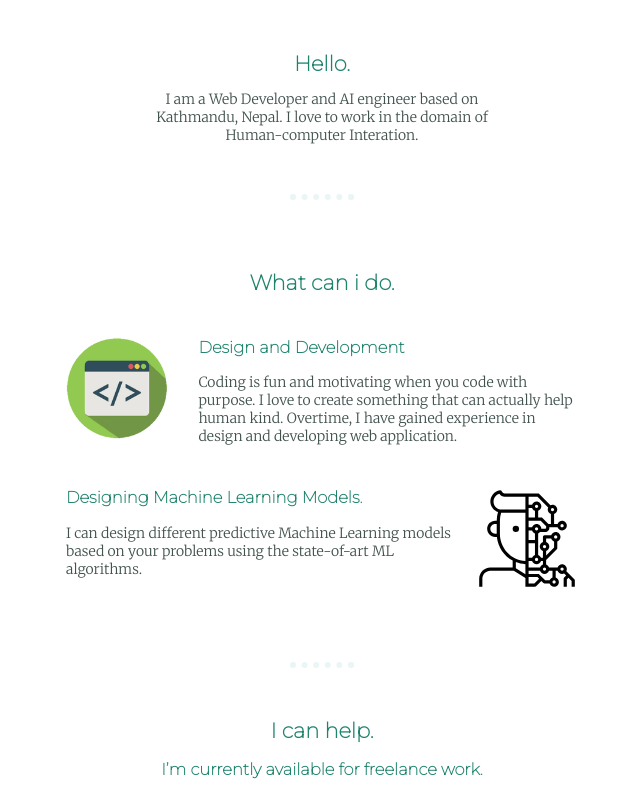
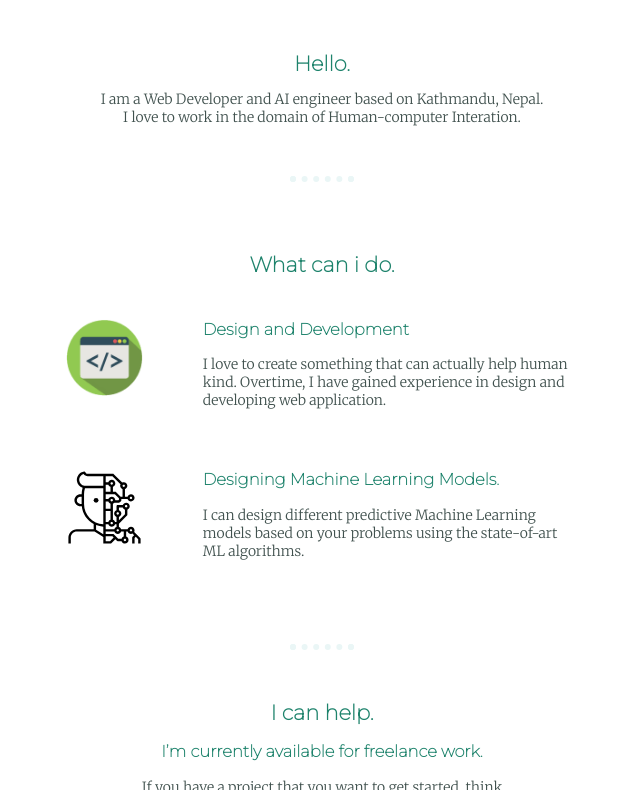
Before and after one commit to Prabinsharma2018/CSS-My-site, a plain HTML site: page index.html in a window 1280 px wide. Shown: the part 807-1597 px from the top of the page, without its empty margins (318-958 px from the left). Drawn offline with Linux system fonts and the light colour scheme.

Commit message:
design changed

```diff
--- a/css/styles.css
+++ b/css/styles.css
@@ -64,7 +64,7 @@ h3{
 }
 .skill-row1{
   width:40%;
-  margin: 42px auto 42px auto;
+  margin: 42px auto 60px auto;
   text-align: left;
 
   font-size: 1em;
@@ -114,21 +114,21 @@ padding: 50px 0 20px;
   margin-bottom: 50px;
 }
 .first-skill{
-  width:20%;
+  width:15%;
   float: left;
-  margin-right: 30px;
+  margin-right: 60px;
 }
 /* image */
 .second-skill{
-  width: 20%;
-  float: right;
-  margin-left:20px;
+  width: 15%;
+  float: left;
+  margin-right:60px;
   margin-top: 0px;
 
 }
 
 .profile{
-  width: 30%;
+  width: 35%;
   margin: 20px auto 20px auto;
 }
 .skills{
--- a/index.html
+++ b/index.html
@@ -28,7 +28,7 @@
         <div class="skill-row1">
           <img class="first-skill" src="images/firstskill.png" alt="skill-one">
           <h3>Design and Development</h3>
-          <p>Coding is fun and motivating when you code with purpose. I love to create something that can actually help human kind. Overtime, I have gained experience in design and developing web application.</p>
+          <p>I love to create something that can actually help human kind. Overtime, I have gained experience in design and developing web application.</p>
         </div>
         <div class="skill-row2">
           <img class="second-skill" src="images/ai.svg" alt="ai-picture">
```
